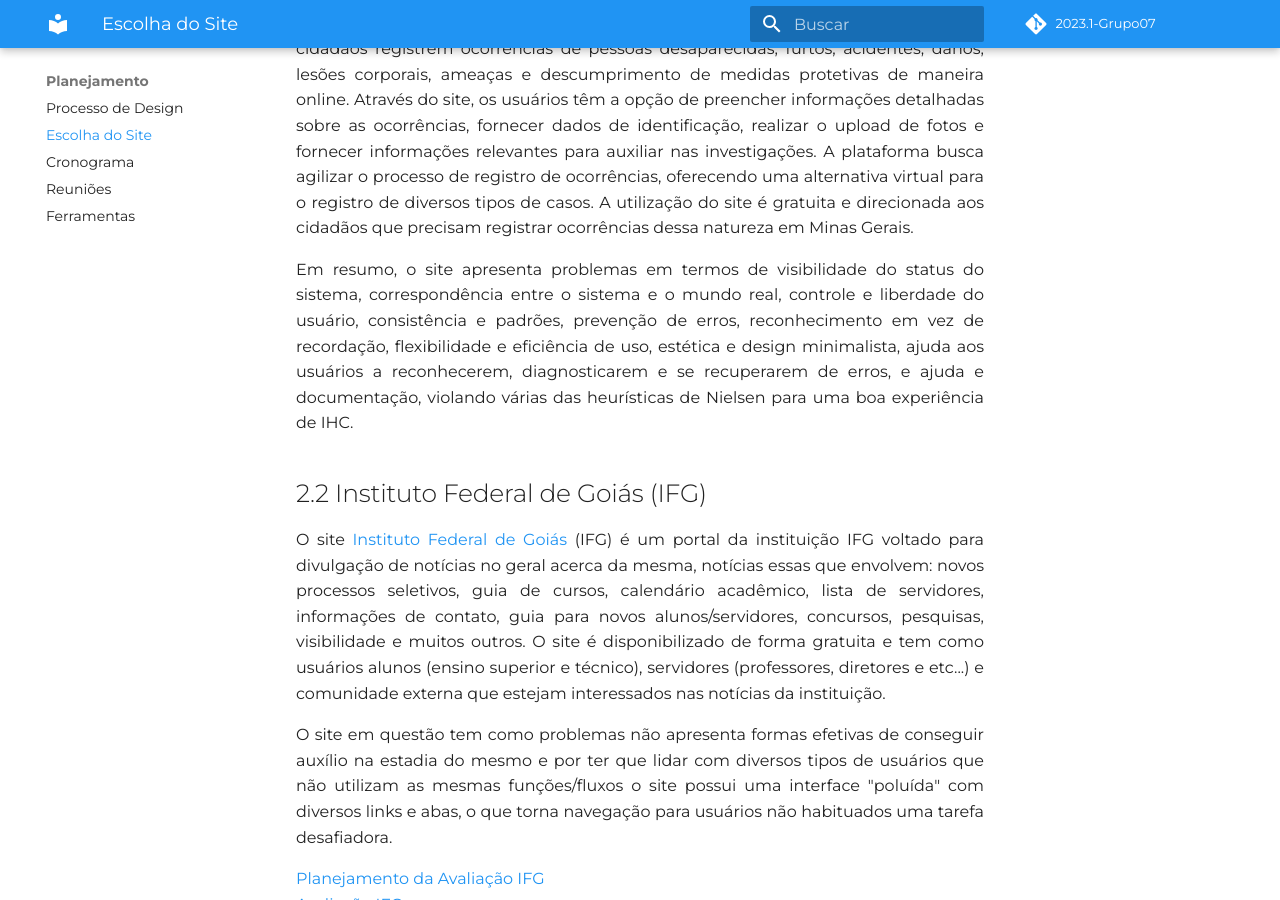
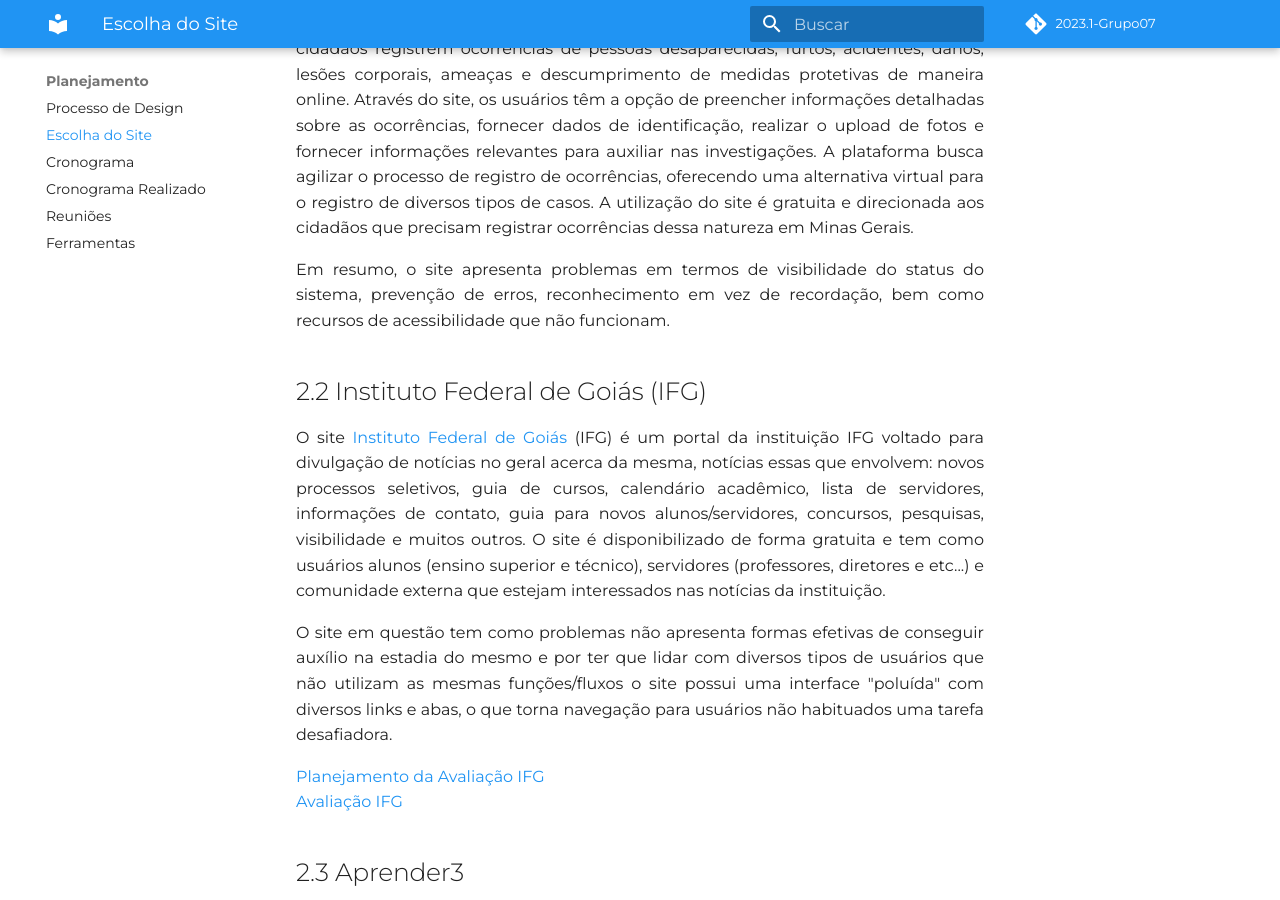
Before and after one commit to Interacao-Humano-Computador/2023.1-Agiel, an MkDocs documentation site: the page built from docs/planejamento/escolha_do_site.md, in a window 1280 px wide and 900 px high, scrolled down 612 px. Built offline with MkDocs 1.6.1 and Material for MkDocs 9.7.7, drawn with Linux system fonts in a browser that asks for light colours; some web fonts are replaced; comment, search, counter and statistics services are not loaded.

Commit message:
feature: atualizando gitpages

```diff
--- a/docs/planejamento/escolha_do_site.md
+++ b/docs/planejamento/escolha_do_site.md
@@ -14,7 +14,7 @@
 O site <a href="https://delegaciavirtual.sids.mg.gov.br/sxgn/">Delegacia Virtual de MG</a> é uma plataforma de delegacia virtual disponibilizada pelo governo do estado de Minas Gerais, Brasil. Seu propósito é possibilitar que os cidadãos registrem ocorrências de pessoas desaparecidas, furtos, acidentes, danos, lesões corporais, ameaças e descumprimento de medidas protetivas de maneira online. Através do site, os usuários têm a opção de preencher informações detalhadas sobre as ocorrências, fornecer dados de identificação, realizar o upload de fotos e fornecer informações relevantes para auxiliar nas investigações. A plataforma busca agilizar o processo de registro de ocorrências, oferecendo uma alternativa virtual para o registro de diversos tipos de casos. A utilização do site é gratuita e direcionada aos cidadãos que precisam registrar ocorrências dessa natureza em Minas Gerais.
 </p>
 <p align="justify">
-Em resumo, o site apresenta problemas em termos de visibilidade do status do sistema, correspondência entre o sistema e o mundo real, controle e liberdade do usuário, consistência e padrões, prevenção de erros, reconhecimento em vez de recordação, flexibilidade e eficiência de uso, estética e design minimalista, ajuda aos usuários a reconhecerem, diagnosticarem e se recuperarem de erros, e ajuda e documentação, violando várias das heurísticas de Nielsen para uma boa experiência de IHC.
+Em resumo, o site apresenta problemas em termos de visibilidade do status do sistema, prevenção de erros, reconhecimento em vez de recordação, bem como recursos de acessibilidade que não funcionam.
 </p>
 
 ## 2.2 Instituto Federal de Goiás (IFG)
--- a/mkdocs.yml
+++ b/mkdocs.yml
@@ -1,7 +1,7 @@
 site_name: Grupo07
 
 repo_name: "2023.1-Grupo07"
-repo_url: "https://github.com/Interacao-Humano-Computador/2023.1-Grupo07"
+repo_url: "https://github.com/Interacao-Humano-Computador/2023.1-Aprender3"
 
 theme:
   name: material
@@ -21,6 +21,7 @@
     - Processo de Design: planejamento/processo_design.md
     - Escolha do Site: planejamento/escolha_do_site.md
     - Cronograma: planejamento/cronograma.md
+    - Cronograma Realizado: planejamento/cronograma_realizado.md
     - Reuniões: planejamento/reunioes.md
     - Ferramentas: planejamento/ferramentas_utilizadas.md
   - Atas de reunião:
```
